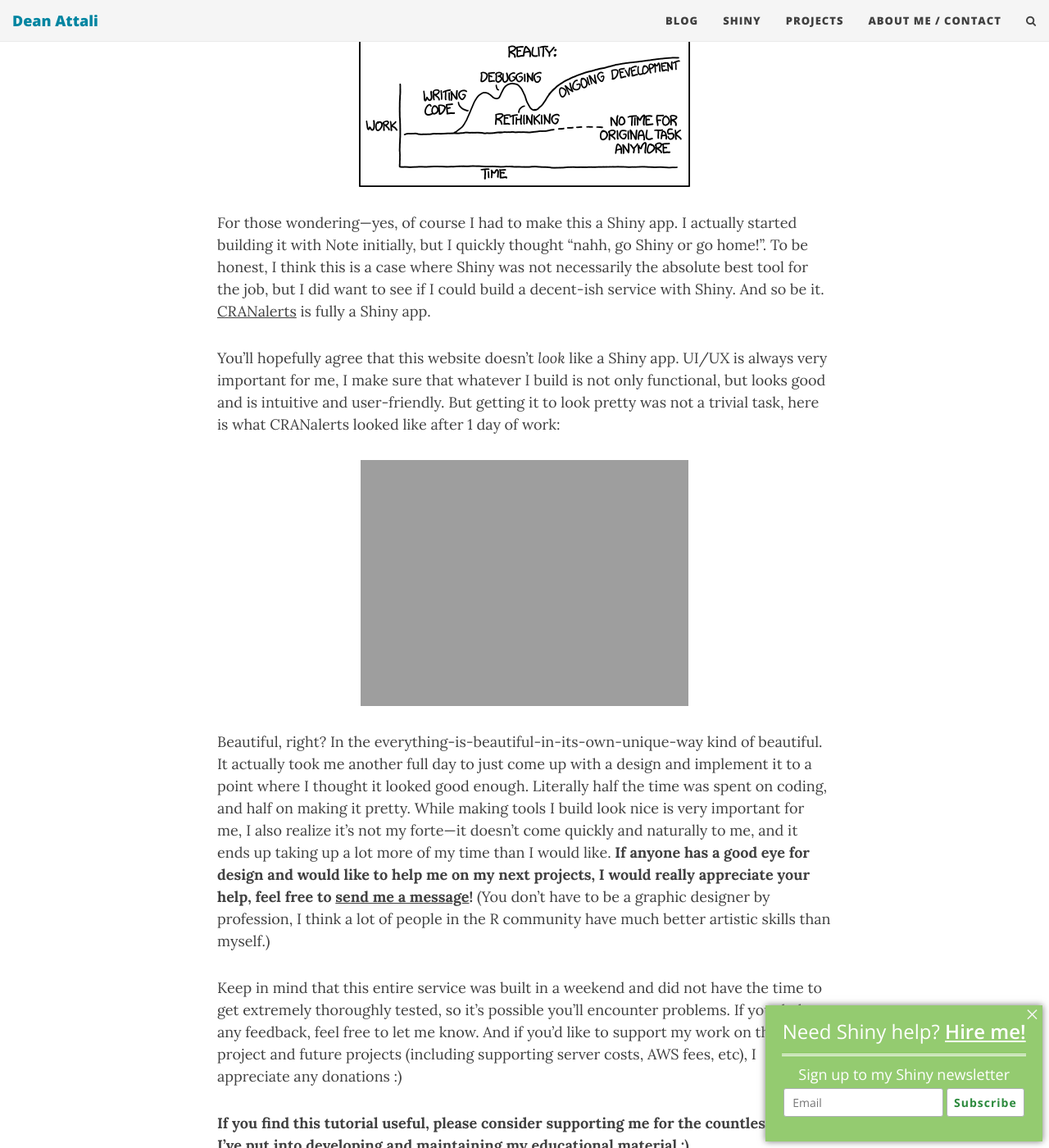
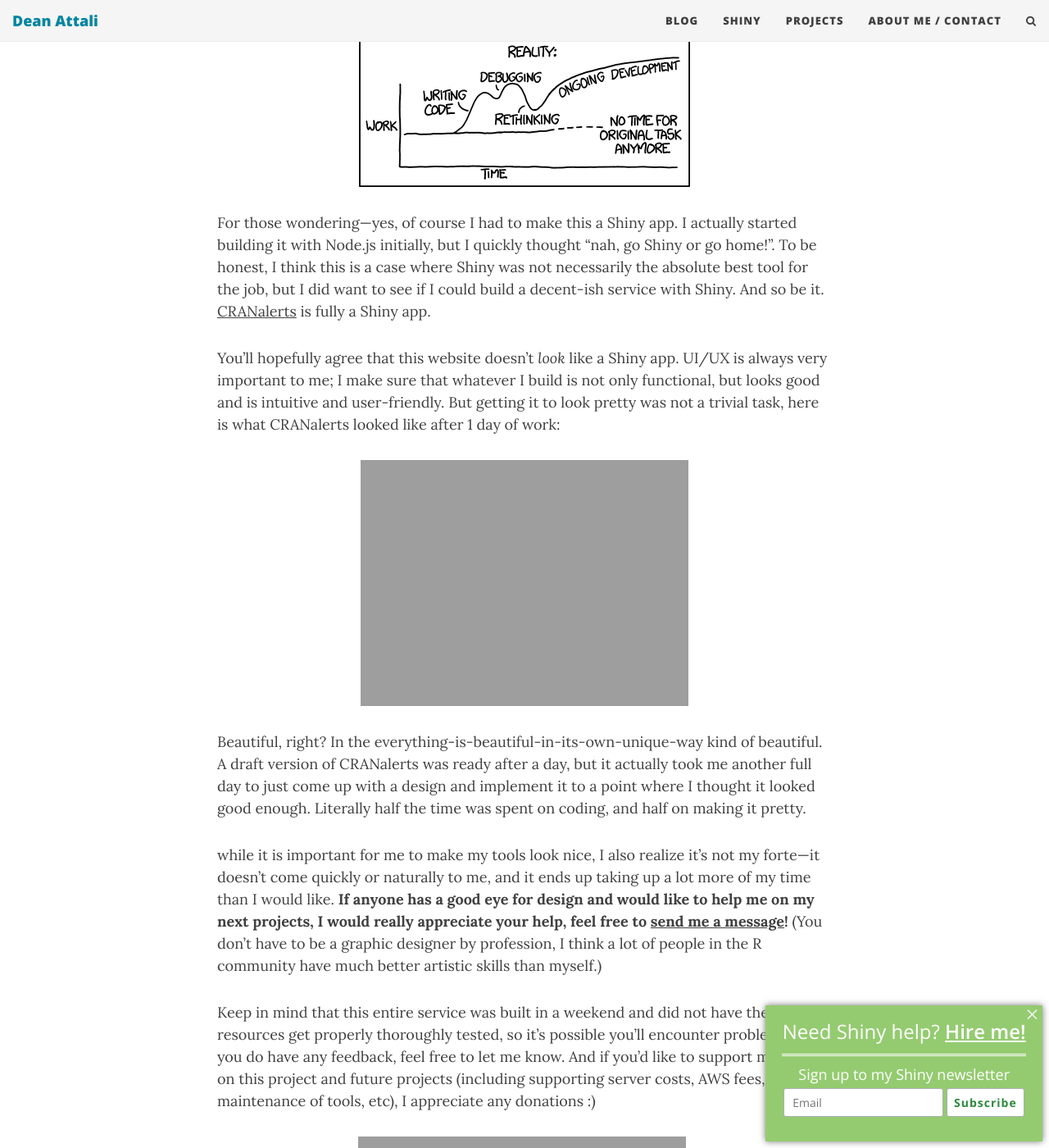
Before and after one commit to daattali/daattali.github.io, a Jekyll site: the page built from _posts/2018-04-11-cranalerts.md, in a window 1280 px wide and 1400 px high, scrolled down 1808 px. Shown: the whole window at 82% size. Built offline with Jekyll 4.4.1, drawn with Linux system fonts in a browser that asks for light colours; nearby versions of some CDN libraries; comment, search, counter and statistics services are not loaded; some of the changed text lies outside the part shown; grey boxes are pictures that could not be loaded.

Commit message:
Update 2018-04-11-cranalerts.md

```diff
--- a/_posts/2018-04-11-cranalerts.md
+++ b/_posts/2018-04-11-cranalerts.md
@@ -34,9 +34,9 @@ But now that this problem became relevant to me, I eventually figured that manua
   </a>
 </div>
 
-For those wondering—yes, of course I had to make this a Shiny app. I actually started building it with Note initially, but I quickly thought "nahh, go Shiny or go home!". To be honest, I think this is a case where Shiny was not necessarily the absolute best tool for the job, but I did want to see if I could build a decent-ish service with Shiny. And so be it. [CRANalerts](https://cranalerts.com/) is fully a Shiny app.
+For those wondering—yes, of course I had to make this a Shiny app. I actually started building it with Node.js initially, but I quickly thought "nah, go Shiny or go home!". To be honest, I think this is a case where Shiny was not necessarily the absolute best tool for the job, but I did want to see if I could build a decent-ish service with Shiny. And so be it. [CRANalerts](https://cranalerts.com/) is fully a Shiny app.
 
-You'll hopefully agree that this website doesn't *look* like a Shiny app. UI/UX is always very important for me, I make sure that whatever I build is not only functional, but looks good and is intuitive and user-friendly. But getting it to look pretty was not a trivial task, here is what CRANalerts looked like after 1 day of work:
+You'll hopefully agree that this website doesn't *look* like a Shiny app. UI/UX is always very important to me; I make sure that whatever I build is not only functional, but looks good and is intuitive and user-friendly. But getting it to look pretty was not a trivial task, here is what CRANalerts looked like after 1 day of work:
 
 <div style="text-align:center;">
   <a href="https://cranalerts.com/">
@@ -44,11 +44,11 @@ You'll hopefully agree that this website doesn't *look* like a Shiny app. UI/UX
   </a>
 </div>
 
-Beautiful, right? In the everything-is-beautiful-in-its-own-unique-way kind of beautiful. It actually took me another full day to just come up with a design and implement it to a point where I thought it looked good enough. Literally half the time was spent on coding, and half on making it pretty. While making tools I build look nice is very important for me, I also realize it's not my forte—it doesn't come quickly and naturally to me, and it ends up taking up a lot more of my time than I would like. **If anyone has a good eye for design and would like to help me on my next projects, I would really appreciate your help, feel free to [send me a message](https://deanattali.com/contact/)!** (You don't have to be a graphic designer by profession, I think a lot of people in the R community have much better artistic skills than myself.)
+Beautiful, right? In the everything-is-beautiful-in-its-own-unique-way kind of beautiful. A draft version of CRANalerts was ready after a day, but it actually took me another full day to just come up with a design and implement it to a point where I thought it looked good enough. Literally half the time was spent on coding, and half on making it pretty.
 
-Keep in mind that this entire service was built in a weekend and did not have the time to get extremely thoroughly tested, so it's possible you'll encounter problems. If you do have any feedback, feel free to let me know. And if you'd like to support my work on this project and future projects (including supporting server costs, AWS fees, etc), I appreciate any donations :)
+while it is important for me to make my tools look nice, I  also realize it's not my forte—it doesn't come quickly or naturally to me, and it ends up taking up a lot more of my time than I would like. **If anyone has a good eye for design and would like to help me on my next projects, I would really appreciate your help, feel free to [send me a message](https://deanattali.com/contact/)!** (You don't have to be a graphic designer by profession, I think a lot of people in the R community have much better artistic skills than myself.)
 
-**If you find this tutorial useful, please consider supporting me for the countless hours I've put into developing and maintaining my educational material :)**
+Keep in mind that this entire service was built in a weekend and did not have the resources get properly thoroughly tested, so it's possible you'll encounter problems. If you do have any feedback, feel free to let me know. And if you'd like to support my work on this project and future projects (including supporting server costs, AWS fees, maintenance of tools, etc), I appreciate any donations :)
 
 <form action="https://www.paypal.com/cgi-bin/webscr" method="post" target="_top" style="text-align: center;">
   <input type="hidden" name="cmd" value="_s-xclick">
```
